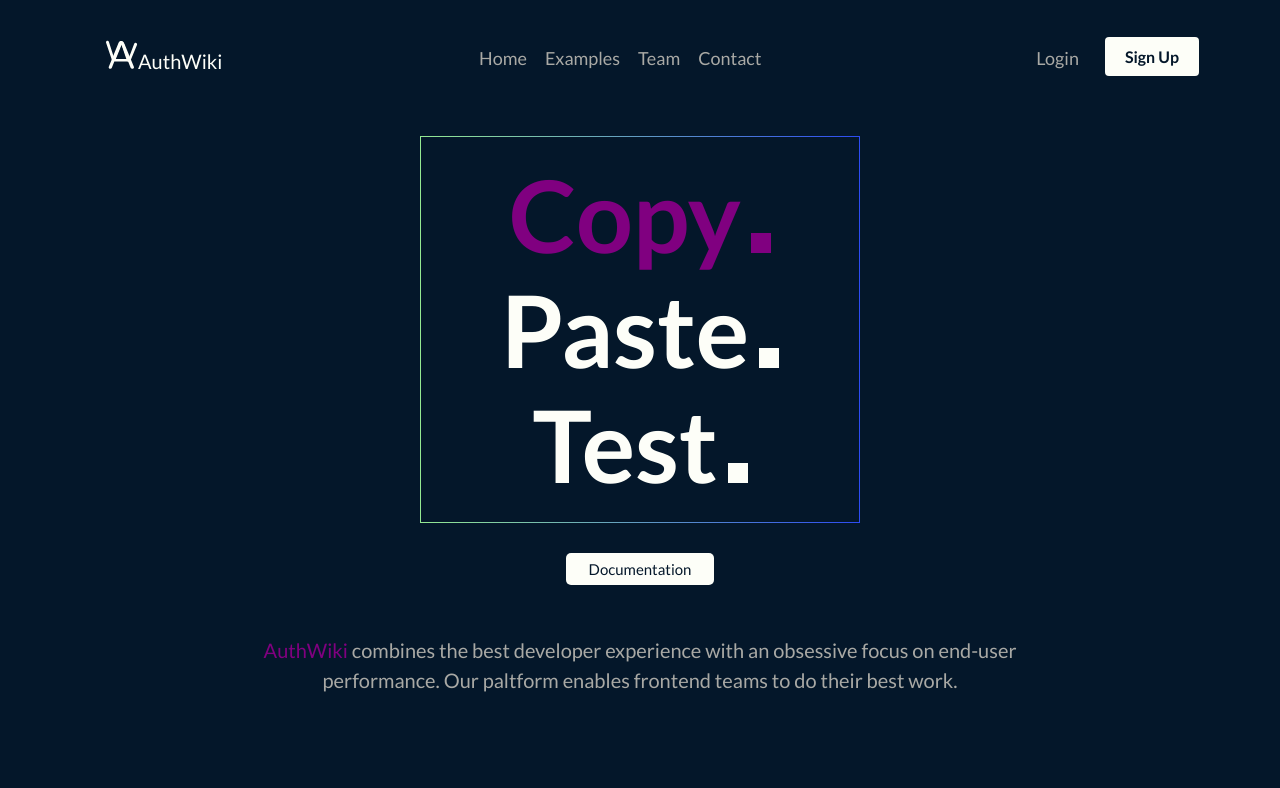
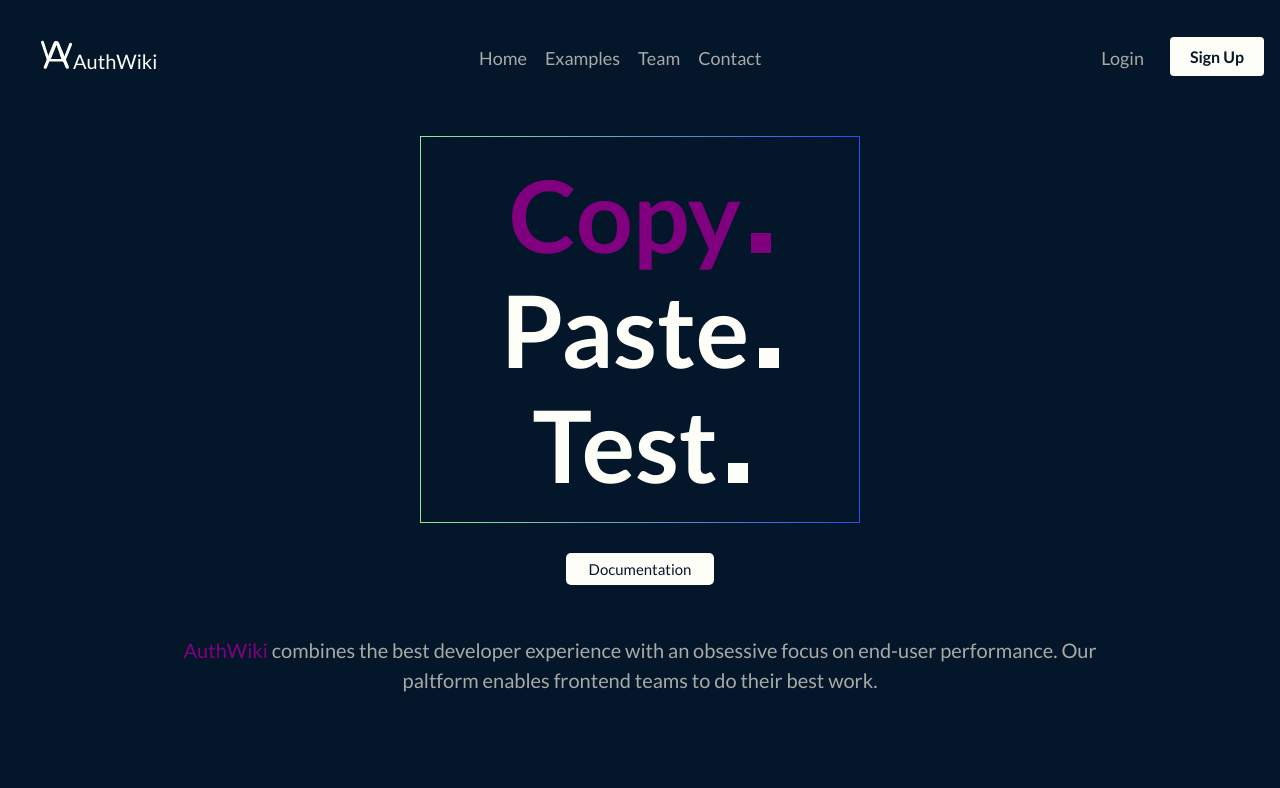
Before and after one commit to zuri-training/AuthWiki_Team9, a React (Create React App) app in the folder FrontEnd/authwiki/: page / in a window 1280 px wide. Shown: the top 788 px of the page. Built offline with nearby package versions, Linux system fonts and the light colour scheme.

Commit message:
fix the max-width

```diff
--- a/FrontEnd/authwiki/src/App.css
+++ b/FrontEnd/authwiki/src/App.css
@@ -2,7 +2,7 @@ html {
   font-size: 62.5%;
 }
 #root {
-  max-width: 115rem;
+  max-width: 130rem;
   margin: 0 auto;
 }
 body {
```
